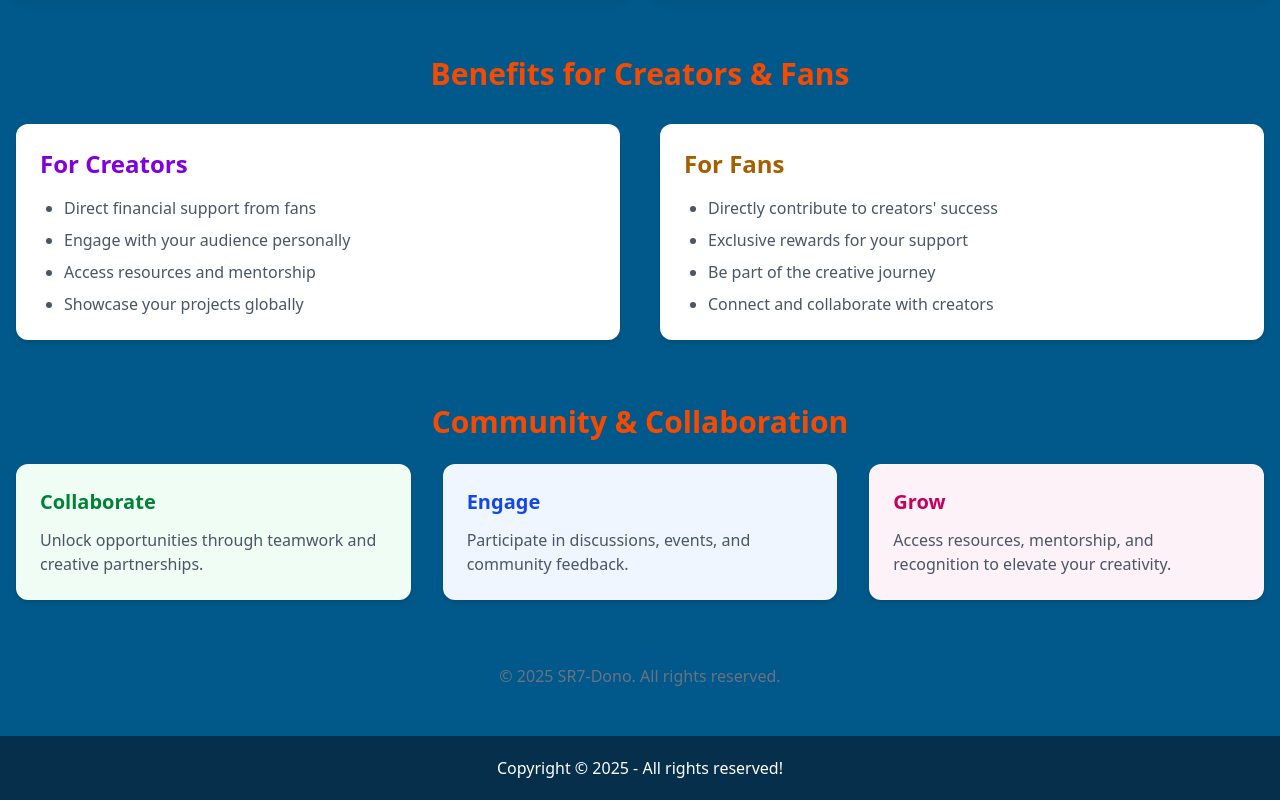
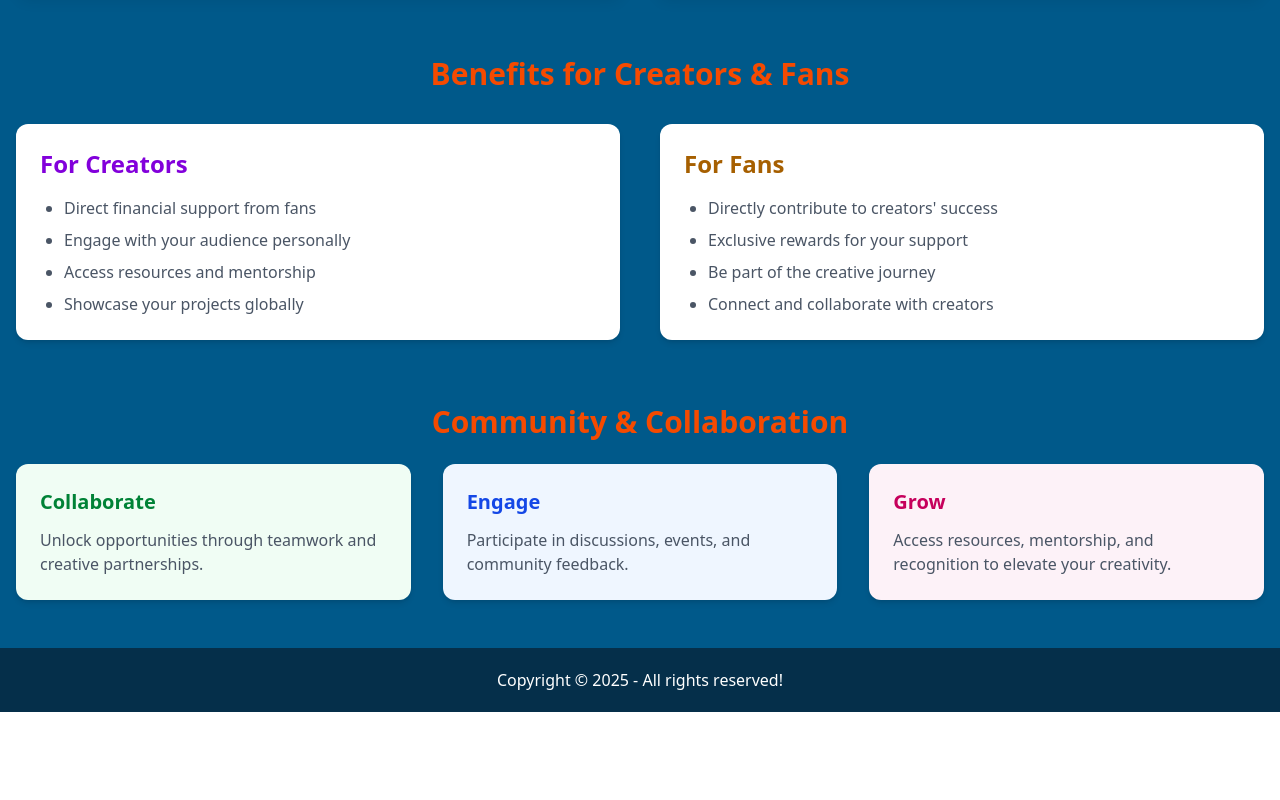
Before and after one commit to sahilrashid10/SR7Dono, a Next.js app: page /about in a window 1280 px wide. Shown: the part 560-1360 px from the top of the page. After the commit the page ends 1272 px from the top, so only its background shows below. Built offline with nearby package versions, Linux system fonts and the light colour scheme; no server answers.

Commit message:
Update page.js

```diff
--- a/app/about/page.js
+++ b/app/about/page.js
@@ -124,11 +124,6 @@ const About = () => {
           </div>
         </div>
       </section>
-
-      {/* Footer Text */}
-      <p className="text-center text-gray-500 mt-16">
-        © {new Date().getFullYear()} SR7-Dono. All rights reserved.
-      </p>
     </div>
   );
 };
```
